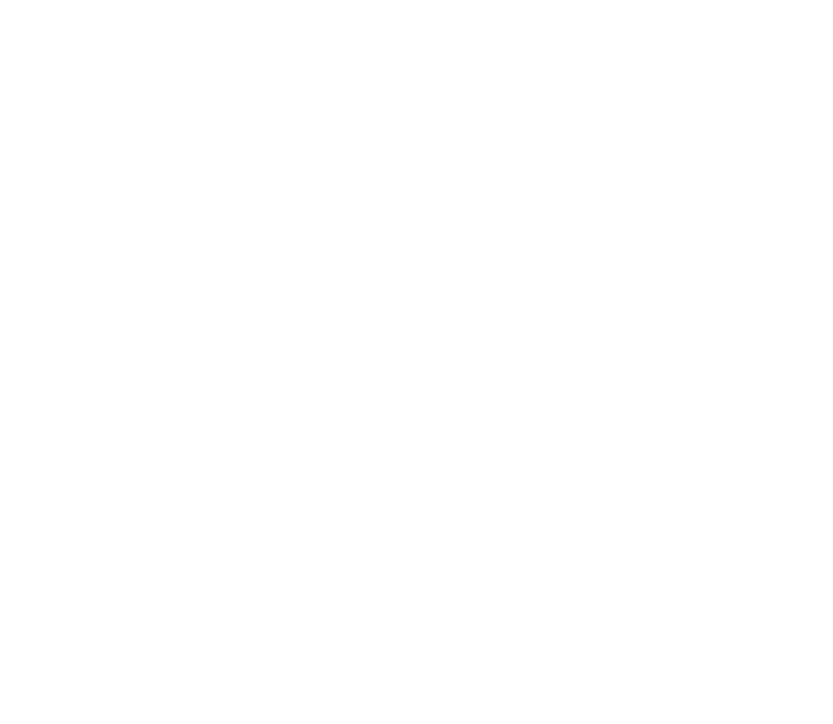
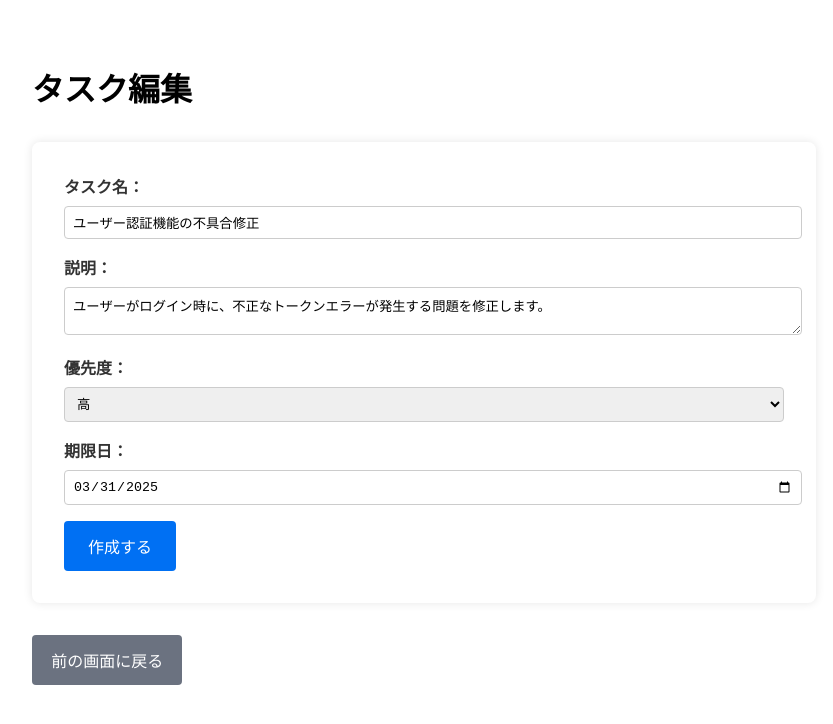
Before and after one commit to Daiki49/rails-react-task-app, a React app in the folder frontend/: page /tasks/1/edit in a window 1280 px wide. Before the commit this address had no page. Shown: the top 724 px of the page, without its empty margins (248-1081 px from the left). Built offline with nearby package versions, Linux system fonts and the light colour scheme; the HTML template or start-up script is replaced by a standard one.

Commit message:
タスク編集機能

```diff
--- a/frontend/src/App.tsx
+++ b/frontend/src/App.tsx
@@ -3,6 +3,7 @@
 import TaskListPage from "./pages/tasks/taskListPage";
 import TaskDetailPage from "./pages/tasks/taskDetailPage";
 import TaskCreatePage from "./pages/tasks/taskCreatePage";
+import TaskEditPage from "./pages/tasks/taskEditPage";
 
 function App() {
   return (
@@ -11,6 +12,7 @@
       <Route path="/tasks" element={<TaskListPage />} />
       <Route path="/tasks/:id" element={<TaskDetailPage />} />
       <Route path="/tasks/new" element={<TaskCreatePage />} />
+      <Route path="/tasks/:id/edit" element={<TaskEditPage />} />
     </Routes>
   );
 }
--- a/frontend/src/features/tasks/components/TaskForm.tsx
+++ b/frontend/src/features/tasks/components/TaskForm.tsx
@@ -2,16 +2,17 @@
 import styles from "../styles/taskForm.module.css";
 
 type Props = {
-  formData: TaskFormData; // フォームデータをTaskFormData型で受け取ります
+  formData: TaskFormData;
   onChange: (
     e: React.ChangeEvent<
       HTMLInputElement | HTMLTextAreaElement | HTMLSelectElement
     >
-  ) => void; // 入力が変更されたときに呼ばれる関数の型
-  onSubmit: (e: React.FormEvent<HTMLFormElement>) => void; // フォームが送信されたときに呼ばれる関数の型
+  ) => void;
+  onSubmit: (e: React.FormEvent<HTMLFormElement>) => void;
+  id?: string;
 };
 
-export default function TaskForm({ formData, onChange, onSubmit }: Props) {
+export default function TaskForm({ formData, onChange, onSubmit, id }: Props) { /* 親からidを受け取る */
   return (
     <form onSubmit={onSubmit} className={styles.form}>
       <div className={styles.formGroup}>
@@ -24,6 +25,7 @@
           required
         />
       </div>
+
       <div className={styles.formGroup}>
         <label>説明：</label>
         <textarea
@@ -33,6 +35,7 @@
           required
         />
       </div>
+
       <div className={styles.formGroup}>
         <label>優先度：</label>
         <select name="priority" value={formData.priority} onChange={onChange}>
@@ -41,6 +44,7 @@
           <option value="low">低</option>
         </select>
       </div>
+
       <div className={styles.formGroup}>
         <label>期限日：</label>
         <input
@@ -51,8 +55,9 @@
           required
         />
       </div>
+
       <button type="submit" className={styles.submitButton}>
-        作成する
+        {id ? "更新する" : "作成する"} {/* idの有無で編集/新規を判定 */}
       </button>
     </form>
   );
--- /dev/null
+++ b/frontend/src/features/tasks/containers/TaskEditFormContainer.tsx
@@ -0,0 +1,72 @@
+import { useEffect, useState } from "react";
+import { Link, useNavigate, useParams } from "react-router-dom";
+import TaskForm from "../components/TaskForm";
+import { getTaskById } from "../hooks/getTaskById";
+import { updateTask } from "../hooks/updateTask";  // updateTask関数は後述
+import styles from "../styles/taskForm.module.css";
+import { Priority, TaskFormData } from "../../../types/task";
+
+export default function TaskEditContainer() {
+  const { id } = useParams<{ id?: string }>();
+  const [formData, setFormData] = useState<TaskFormData | null>(null);
+  const navigate = useNavigate();
+
+  // コンポーネントマウント時に、指定されたIDのタスクデータを取得
+  useEffect(() => {
+    async function fetchTask() {
+      const task = await getTaskById(id);
+      if (task) {
+        setFormData({
+          title: task.title,
+          description: task.description,
+          priority: task.priority,
+          dueDate: task.dueDate,
+        });
+      }
+    }
+    fetchTask();
+  }, [id]);
+
+  if (!formData) {
+    return (
+      <div style={{ display: "flex", justifyContent: "center", marginTop: "300px" }}>
+        読み込み中...
+      </div>
+    );
+  }
+
+  const handleChange = (
+    e: React.ChangeEvent<
+      HTMLInputElement | HTMLTextAreaElement | HTMLSelectElement
+    >
+  ) => {
+    const { name, value } = e.target;
+    setFormData((prev) => {
+      if (!prev) return prev;
+
+      return {
+        ...prev,
+        [name]: name === "priority" ? (value as Priority) : value,
+      };
+    });
+  };
+
+  const handleSubmit = async (e: React.FormEvent<HTMLFormElement>) => {
+    if (!id) return;
+    e.preventDefault();
+    await updateTask(id, formData);
+    navigate(`/tasks/${id}`);
+  };
+
+  return (
+    <div className={styles.container}>
+      <h1>タスク編集</h1>
+      <TaskForm formData={formData} onChange={handleChange} onSubmit={handleSubmit} />
+      <div className={styles.cancelContainer}>
+        <Link to={`/tasks/${id}`} className={styles.cancelLink}>
+          前の画面に戻る
+        </Link>
+      </div>
+    </div>
+  );
+}
--- /dev/null
+++ b/frontend/src/features/tasks/hooks/updateTask.ts
@@ -0,0 +1,20 @@
+import { Task, TaskFormData } from "../../../types/task";
+import { mockTasks } from "../mocks/task";
+
+export const updateTask = (id: string, taskData: TaskFormData): Promise<Task | null> => {
+  return new Promise((resolve) => {
+    setTimeout(() => {
+      const index = mockTasks.findIndex((task) => task.id === Number.parseInt(id));
+      if (index !== -1) {
+        mockTasks[index] = {
+          ...mockTasks[index],
+          ...taskData,
+          updatedAt: new Date().toISOString(),
+        };
+        resolve(mockTasks[index]);
+      } else {
+        resolve(null);
+      }
+    }, 500);
+  });
+};
--- /dev/null
+++ b/frontend/src/pages/tasks/taskEditPage.tsx
@@ -0,0 +1,9 @@
+import TaskEditContainer from "../../features/tasks/containers/TaskEditFormContainer";
+
+export default function TaskEditPage() {
+  return (
+    <div>
+      <TaskEditContainer />
+    </div>
+  );
+}
```
